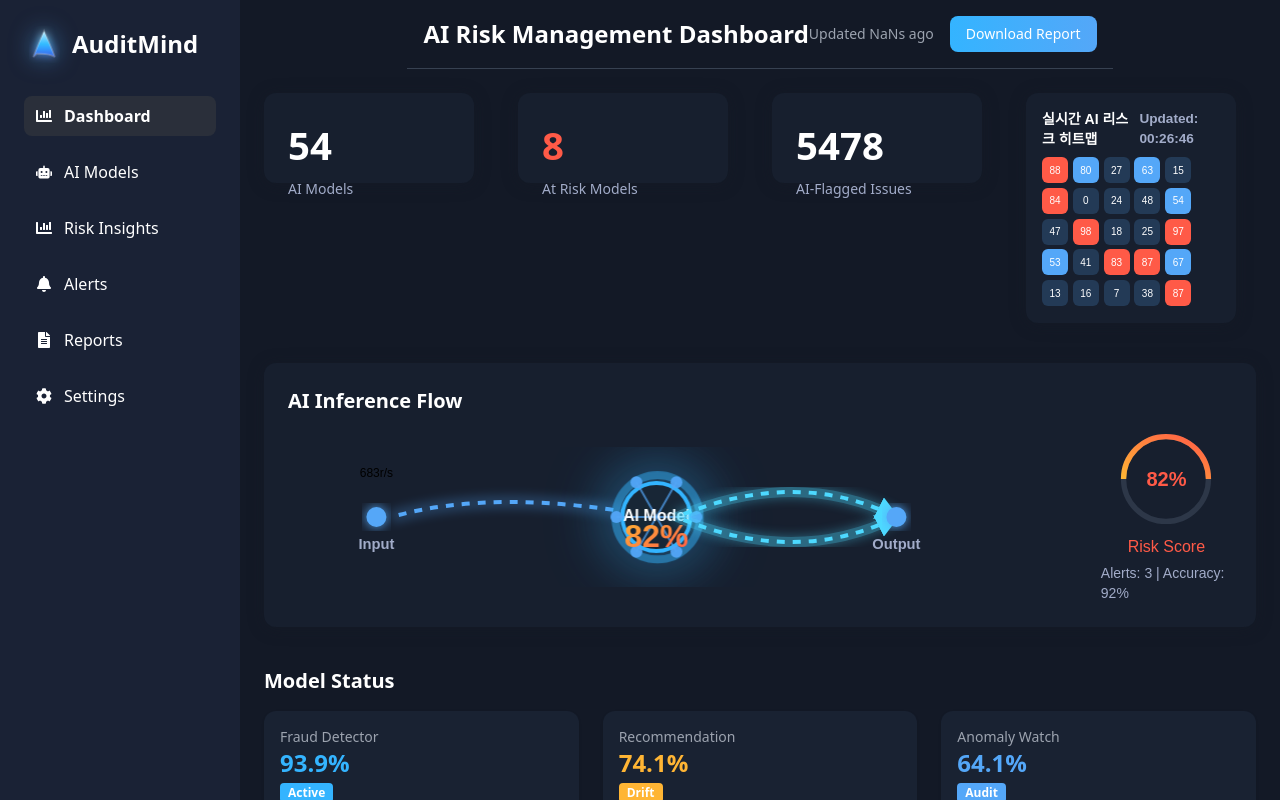
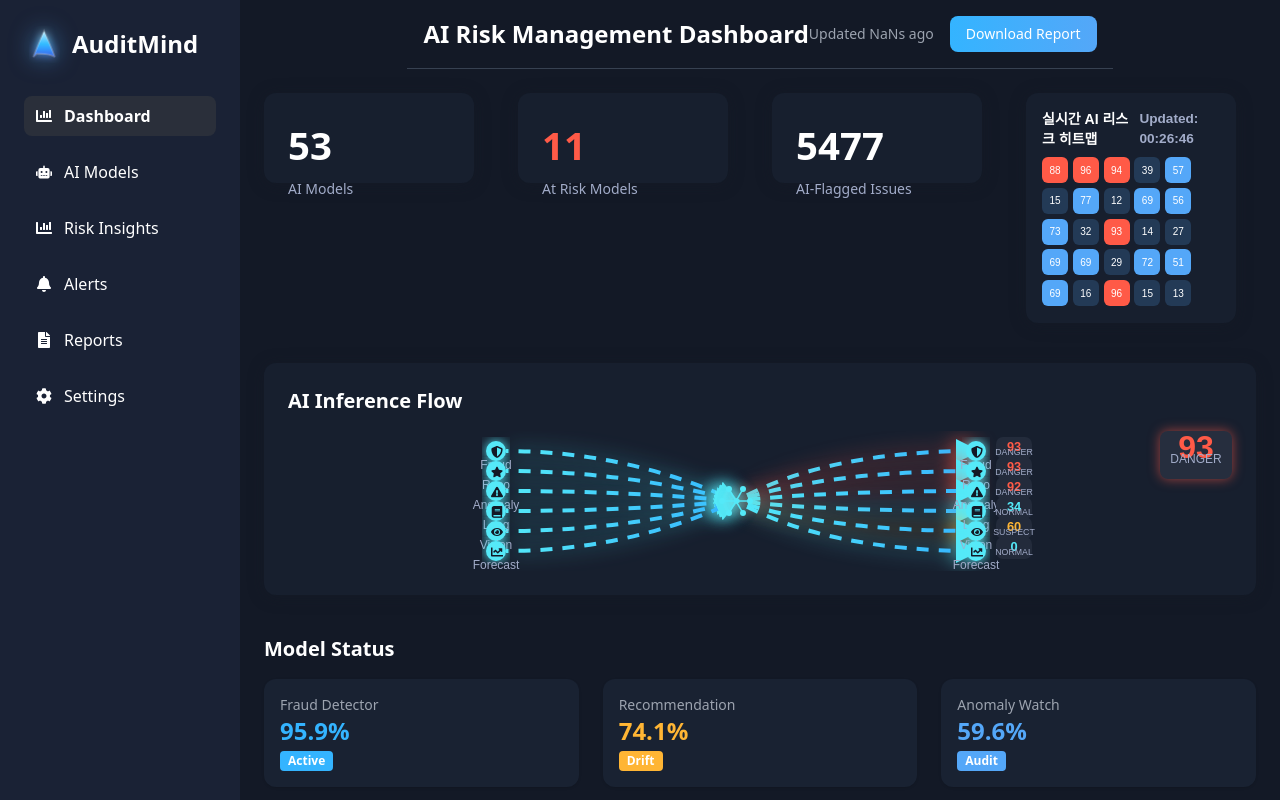
Before and after one commit to kangsangyoul/AM10, a React (Vite) app: page / in a window 1280 px wide. Built offline with nearby package versions, Linux system fonts and the light colour scheme; the HTML template or start-up script is replaced by a standard one.

Commit message:
Revamp InferenceFlow with pulsating network and dynamic paths

```diff
--- a/src/components/InferenceFlow.jsx
+++ b/src/components/InferenceFlow.jsx
@@ -1,55 +1,52 @@
 import React, { useState, useEffect } from 'react';
-import RiskGauge from './RiskGauge';
+import { FaShieldAlt, FaStar, FaExclamationTriangle, FaBook, FaEye, FaChartLine } from 'react-icons/fa';
 
-const nodeNames = [
-  'Fraud Detector',
-  'Recommendation',
-  'Anomaly Watch',
-  'Language Model',
-  'Vision Classifier',
-  'Forecast Engine',
+const models = [
+  { key: 'fraud', name: 'Fraud', icon: FaShieldAlt },
+  { key: 'recom', name: 'Reco', icon: FaStar },
+  { key: 'anomaly', name: 'Anomaly', icon: FaExclamationTriangle },
+  { key: 'lang', name: 'Lang', icon: FaBook },
+  { key: 'vision', name: 'Vision', icon: FaEye },
+  { key: 'forecast', name: 'Forecast', icon: FaChartLine },
 ];
 
-const genNodes = () =>
-  nodeNames.map((name) => ({
-    name,
-    pulse: Math.random() * 0.5 + 0.8,
-  }));
+const getState = (score) => {
+  if (score >= 80) return 'DANGER';
+  if (score >= 50) return 'SUSPECT';
+  return 'NORMAL';
+};
+
+const colorFor = (score) => {
+  if (score >= 80) return '#ff5a47';
+  if (score >= 50) return '#ffb534';
+  return '#54e9f8';
+};
 
 const InferenceFlow = () => {
-  const [score, setScore] = useState(50);
-  const [nodes, setNodes] = useState(genNodes());
-  const [input, setInput] = useState(500);
-  const [outputs, setOutputs] = useState({ alerts: 2, accuracy: 97 });
+  const [scores, setScores] = useState(models.map(() => 50));
 
   useEffect(() => {
-    const interval = setInterval(() => {
-      setScore(Math.floor(Math.random() * 101));
-      setNodes(genNodes());
-      setInput(Math.floor(Math.random() * 1000));
-      setOutputs({
-        alerts: Math.floor(Math.random() * 5),
-        accuracy: Math.floor(Math.random() * 21) + 80,
-      });
+    const id = setInterval(() => {
+      setScores((prev) => prev.map(() => Math.floor(Math.random() * 101)));
     }, 1000);
-    return () => clearInterval(interval);
+    return () => clearInterval(id);
   }, []);
 
-  const center = { x: 320, y: 70 };
-  const radius = 40;
+  const highest = scores.reduce((p, c, i) => (c > scores[p] ? i : p), 0);
 
-  const coords = (i) => {
-    const angle = (i / nodeNames.length) * 2 * Math.PI;
-    return {
-      x: center.x + Math.cos(angle) * radius,
-      y: center.y + Math.sin(angle) * radius,
-    };
-  };
+  const leftY = [20, 40, 60, 80, 100, 120];
 
   return (
-    <div className="flex items-center font-[Pretendard,sans-serif]">
-      <svg viewBox="0 0 700 140" width="100%" height="140" style={{ display: 'block' }}>
+    <div className="font-[Pretendard,sans-serif] text-xs flex justify-center">
+      <svg viewBox="0 0 600 140" width="100%" height="140" className="block">
         <defs>
+          <marker id="arr" viewBox="0 0 6 6" refX="5" refY="3" markerWidth="6" markerHeight="6" orient="auto">
+            <path d="M0 0 L6 3 L0 6 Z" fill="#54e9f8" />
+          </marker>
+          <linearGradient id="emerald" x1="0" y1="0" x2="1" y2="0">
+            <stop offset="0%" stopColor="#54e9f8" />
+            <stop offset="100%" stopColor="#34b4ff" />
+          </linearGradient>
           <filter id="glow" x="-40%" y="-40%" width="180%" height="180%">
             <feGaussianBlur stdDeviation="6" result="coloredBlur" />
             <feMerge>
@@ -57,66 +54,94 @@ const InferenceFlow = () => {
               <feMergeNode in="SourceGraphic" />
             </feMerge>
           </filter>
-          <marker id="arrow" viewBox="0 0 6 6" refX="5" refY="3" markerWidth="6" markerHeight="6" orient="auto">
-            <path d="M0 0 L6 3 L0 6 Z" fill="#4dd9ff" />
-          </marker>
-          <linearGradient id="scoreGrad" x1="0" y1="0" x2="1" y2="1">
-            <stop offset="0%" stopColor="#ffb534" />
-            <stop offset="100%" stopColor="#ff5a47" />
-          </linearGradient>
           <style>{`
-            .dash { stroke-dasharray: 8 8; animation: dash 1s linear infinite; }
-            @keyframes dash { to { stroke-dashoffset: -16; } }
-            @keyframes pulse {
-              0% { transform: scale(1); filter: drop-shadow(0 0 24px #34b4ff); }
-              50% { transform: scale(1.06); filter: drop-shadow(0 0 48px #34b4ffcc); }
-              100% { transform: scale(1); filter: drop-shadow(0 0 24px #34b4ff); }
-            }
-            .node { animation: blink 1.2s infinite; }
-            @keyframes blink { 0%{opacity:0.6;}50%{opacity:1;}100%{opacity:0.6;} }
+            .flow { stroke:url(#emerald); stroke-width:4; fill:none; stroke-dasharray:12 10; animation:flowDash 1.2s linear infinite; filter: drop-shadow(0 0 10px #54e9f8cc); }
+            @keyframes flowDash { to { stroke-dashoffset: -22; } }
+            @keyframes aiPulse { 0%{transform:scale(1);filter:drop-shadow(0 0 10px #54e9f8cc);}50%{transform:scale(1.5);filter:drop-shadow(0 0 24px #54e9f8);}100%{transform:scale(1);filter:drop-shadow(0 0 10px #54e9f8cc);} }
           `}</style>
         </defs>
-        <g className="text-[#a2acc9]" fontSize="0.75rem">
-          <text x="40" y="30" textAnchor="middle">{input}r/s</text>
-        </g>
-        {/* Input icon */}
-        <g filter="url(#glow)">
-          <circle cx="40" cy="70" r="10" fill="#54a7f8" />
-        </g>
-        <text x="40" y="102" textAnchor="middle" style={{ fontSize: '0.92rem', fontWeight: 'bold', fill: '#a2acc9' }}>Input</text>
-        {/* Input to AI path */}
-        <path id="inPath" d="M55 70 Q160 40 320 70" fill="none" stroke="#54a7f8" strokeWidth="4" className="dash" markerEnd="url(#arrow)" />
-        <path d="M55 70 Q160 40 320 70" fill="none" stroke="#54a7f8" strokeWidth="14" opacity="0.22" style={{ filter: 'blur(5px)' }} />
-        {/* AI Core */}
-        <g style={{ filter: 'drop-shadow(0 0 32px rgba(52,180,255,0.4))' }}>
-          <circle cx={center.x} cy={center.y} r="34" fill="#161c26" stroke="#34b4ff" strokeWidth="4" />
-          <circle className="ai" cx={center.x} cy={center.y} r="42" fill="none" stroke="#34b4ff" strokeWidth="8" opacity="0.5" style={{ animation: 'pulse 0.8s infinite' }} />
-          {nodes.map((n, i) => {
-            const { x, y } = coords(i);
+        {/* Input lines */}
+        {models.map((m, i) => {
+          const y = leftY[i];
+          return (
+            <path key={`in-${m.key}`} d={`M 90,${y} Q 210,${y} 320,70`} className="flow" markerEnd="url(#arr)" />
+          );
+        })}
+        {/* Output lines */}
+        {models.map((m, i) => {
+          const y = leftY[i];
+          const color = colorFor(scores[i]);
+          return (
+            <path
+              key={`out-${m.key}`}
+              d={`M 320,70 Q 410,${y} 560,${y}`}
+              className="flow"
+              markerEnd="url(#arr)"
+              stroke={color}
+              style={{ filter: `drop-shadow(0 0 10px ${color})` }}
+            />
+          );
+        })}
+        {/* Input icons */}
+        {models.map((m, i) => {
+          const Icon = m.icon;
+          const y = leftY[i];
+          return (
+            <g key={`in-icon-${m.key}`} transform={`translate(70,${y - 6})`} fill="#a2acc9">
+              <circle cx="10" cy="6" r="10" fill="#54e9f8" filter="url(#glow)" />
+              <Icon x="5" y="1" size={12} color="#131926" />
+              <text x="10" y="24" textAnchor="middle">{m.name}</text>
+            </g>
+          );
+        })}
+        {/* Output icons and scores */}
+        {models.map((m, i) => {
+          const Icon = m.icon;
+          const y = leftY[i];
+          const score = scores[i];
+          const state = getState(score);
+          const color = colorFor(score);
+          return (
+            <g key={`out-icon-${m.key}`} transform={`translate(560,${y - 6})`} fill="#a2acc9">
+              <circle cx="0" cy="6" r="10" fill="#54e9f8" filter="url(#glow)" />
+              <Icon x="-5" y="1" size={12} color="#131926" />
+              <text x="0" y="24" textAnchor="middle">{m.name}</text>
+              <g transform="translate(20,-8)">
+                <rect x="0" y="0" width="36" height="22" rx="7" fill="#232b3b" />
+                <text x="18" y="10" textAnchor="middle" fill={color} fontWeight="bold" fontSize="0.8rem" dy="0.35em">
+                  {score}
+                </text>
+                <text x="18" y="18" textAnchor="middle" fill="#a2acc9" fontSize="0.55rem">
+                  {state}
+                </text>
+              </g>
+            </g>
+          );
+        })}
+        {/* Central AI network icon */}
+        <g transform="translate(320,70)" className="aiPulse" style={{ transformOrigin: 'center' }}>
+          {/* simple network icon */}
+          <circle cx="0" cy="0" r="2" fill="#54e9f8" />
+          {Array.from({ length: 6 }).map((_, i) => {
+            const angle = (i / 6) * 2 * Math.PI;
+            const x = Math.cos(angle) * 14;
+            const y = Math.sin(angle) * 14;
             return (
-              <g key={n.name}>
-                <line x1={center.x} y1={center.y} x2={x} y2={y} stroke="#54a7f8" strokeWidth="2" strokeOpacity="0.7" />
-                <circle className="node" cx={x} cy={y} r="6" fill="#54a7f8" style={{ transformOrigin: `${x}px ${y}px` }} />
+              <g key={i}>
+                <line x1="0" y1="0" x2={x} y2={y} stroke="#54e9f8" strokeWidth="1.5" />
+                <circle cx={x} cy={y} r="3" fill="#54e9f8" />
               </g>
             );
           })}
-          <text x={center.x} y={center.y + 4} textAnchor="middle" style={{ fontSize: '1rem', fontWeight: 'bold', fill: '#fff' }}>AI Model</text>
-          <text x={center.x} y={center.y + 30} textAnchor="middle" style={{ fontSize: '2rem', fontWeight: 'bold', fill: 'url(#scoreGrad)', transition: '0.5s' }}>{score}%</text>
         </g>
-        {/* AI to Output */}
-        <path id="out1" d="M340 70 Q460 20 560 70" fill="none" stroke="#4dd9ff" strokeWidth="4" className="dash" markerEnd="url(#arrow)" />
-        <path id="out2" d="M340 70 Q460 120 560 70" fill="none" stroke="#4dd9ff" strokeWidth="4" className="dash" markerEnd="url(#arrow)" />
-        <path d="M340 70 Q460 20 560 70" fill="none" stroke="#4dd9ff" strokeWidth="10" opacity="0.4" filter="url(#glow)" />
-        <path d="M340 70 Q460 120 560 70" fill="none" stroke="#4dd9ff" strokeWidth="10" opacity="0.4" filter="url(#glow)" />
-        <g filter="url(#glow)">
-          <circle cx="560" cy="70" r="10" fill="#54a7f8" />
-        </g>
-        <text x="560" y="102" textAnchor="middle" style={{ fontSize: '0.92rem', fontWeight: 'bold', fill: '#a2acc9' }}>Output</text>
       </svg>
-      <div className="ml-4 flex flex-col items-center">
-        <RiskGauge score={score} />
-        <div className="text-sm mt-1 text-[#a2acc9]">
-          Alerts: {outputs.alerts} | Accuracy: {outputs.accuracy}%
+      {/* Danger card */}
+      <div className="ml-4">
+        <div className="bg-[#262e3e] rounded-lg p-2 text-center" style={{ width:72, height:48, boxShadow:'0 0 12px rgba(255,90,71,0.6)' }}>
+          <div className="text-[2rem] font-bold" style={{ color: colorFor(scores[highest]) }}>
+            {scores[highest]}
+          </div>
+          <div className="text-xs text-[#a2acc9] mt-[-4px]">{getState(scores[highest])}</div>
         </div>
       </div>
     </div>
```
